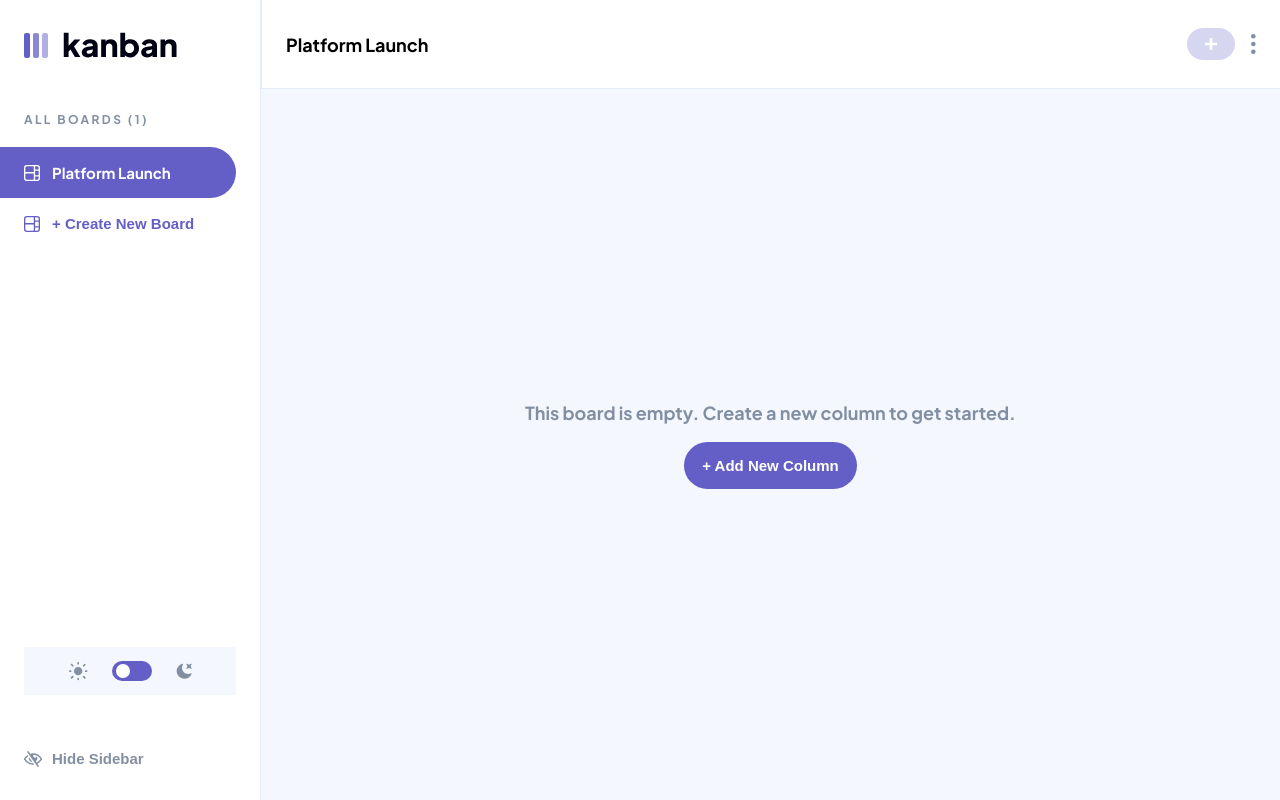
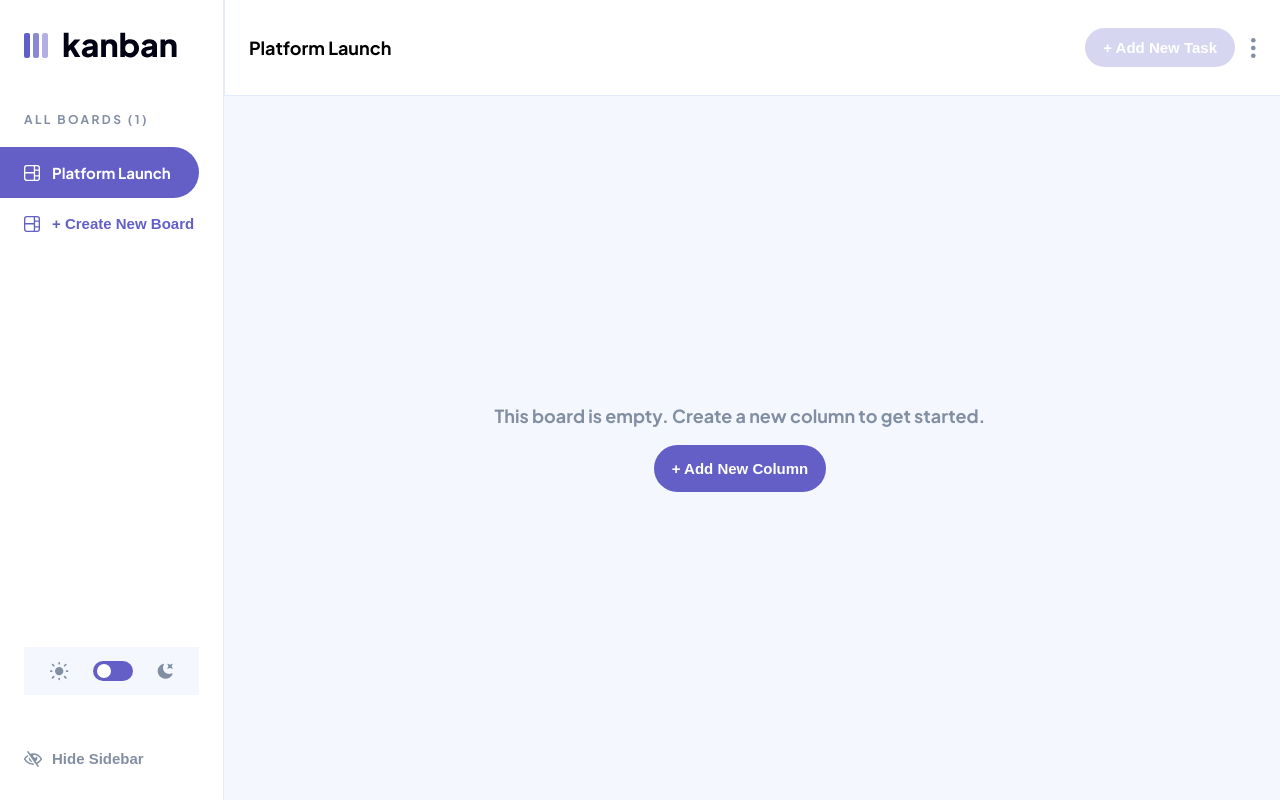
Before and after one commit to TroyRichardsDA/kanban, a React (Create React App) app: page / in a window 1280 px wide. Built offline with nearby package versions, Linux system fonts and the light colour scheme.

Commit message:
Fixed Overflowing issue with columns

```diff
--- a/src/components/BoardsNav/_BoardsNav.scss
+++ b/src/components/BoardsNav/_BoardsNav.scss
@@ -26,6 +26,7 @@
       color: $primary;
       background: none;
       border: none;
+      white-space: nowrap;
     }
 
     svg > path {
--- a/src/components/Column/_Column.scss
+++ b/src/components/Column/_Column.scss
@@ -3,6 +3,7 @@
 
 .column_container {
   min-width: 280px;
+  height: 100%;
 }
 
 .column_header {
--- a/src/features/Board/Board.tsx
+++ b/src/features/Board/Board.tsx
@@ -24,7 +24,9 @@ const Board = () => {
 
   return (
     <main
-      className={`board_container ${boardColumnsLength === 0 && "board_empty"}`}
+      className={`board_container ${
+        boardColumnsLength === 0 ? "board_empty" : ""
+      }`}
     >
       {boardColumnsLength === 0 && (
         <div className="board_empty--content">
@@ -33,7 +35,7 @@ const Board = () => {
         </div>
       )}
 
-      <>
+      <div className="board_columns-container">
         {boardColumnsLength > 0 && (
           <>
             {currentBoard.columns.map(({ id, name, tasks }) => (
@@ -44,7 +46,7 @@ const Board = () => {
             </div>
           </>
         )}
-      </>
+      </div>
       {!sideBarIsOpen && (
         <button onClick={(e) => openSidebar(e)} className="board_show-sidebar">
           <Show />
--- a/src/features/Board/_Board.scss
+++ b/src/features/Board/_Board.scss
@@ -4,15 +4,11 @@
 
 .board_container {
   position: relative;
-  flex: 2;
   padding: 24px 16px;
   display: flex;
+  height: 100%;
+  width: 100%;
   gap: 24px;
-  overflow-x: scroll;
-
-  &::-webkit-scrollbar {
-    height: 0px;
-  }
 }
 
 .board_empty {
@@ -44,6 +40,15 @@
       padding: 14px 18px;
       border-radius: 24px;
     }
+  }
+}
+
+.board_columns-container {
+  display: flex;
+  overflow-x: scroll;
+
+  &::-webkit-scrollbar {
+    height: 0px;
   }
 }
 
--- a/src/features/Header/Header.tsx
+++ b/src/features/Header/Header.tsx
@@ -22,11 +22,12 @@ function Header() {
     useAppSelector((state) => state.modals);
   const { isDarkMode } = useAppSelector((state) => state.theme);
   const currentBoard = boards.find((board) => board.isCurrent)!;
+  const isMobileScreen = window.innerWidth < 768;
   const noColumns = currentBoard.columns.length === 0;
   const dispatch = useAppDispatch();
 
   function toggleAllBoards() {
-    if (window.innerWidth < 768) {
+    if (isMobileScreen) {
       dispatch(toggleAllBoardsModal());
     }
   }
@@ -64,7 +65,7 @@ function Header() {
             disabled={noColumns ? true : false}
             className={noColumns ? "dimmed" : ""}
           >
-            <Plus />
+            <Plus /> <span>+ Add New Task</span>
           </button>
           <Ellipsis onClick={() => dispatch(toggleBoardMiniModal())} />
           {boardMiniModalIsOpen && (
--- a/src/features/Header/_Header.scss
+++ b/src/features/Header/_Header.scss
@@ -10,6 +10,7 @@
 .header_container {
   padding: 20px 16px;
   display: flex;
+  max-width: 100%;
   align-items: center;
   justify-content: space-between;
   background-color: white;
@@ -42,6 +43,7 @@
   display: flex;
   align-items: center;
   gap: 16px;
+  cursor: pointer;
 
   .dimmed {
     cursor: default;
@@ -51,16 +53,16 @@
   button {
     display: flex;
     align-items: center;
-
+    gap: 4px;
     background-color: $primary;
     border-radius: 24px;
     padding: 10px 18px;
 
     border: none;
-  }
 
-  svg {
-    cursor: pointer;
+    span {
+      display: none;
+    }
   }
 }
 
@@ -92,4 +94,16 @@
       display: none;
     }
   }
+
+  .header_right > button {
+    svg {
+      display: none;
+    }
+
+    span {
+      @include HeadingM;
+      display: block;
+      color: white;
+    }
+  }
 }
--- a/src/features/Sidebar/_Sidebar.scss
+++ b/src/features/Sidebar/_Sidebar.scss
@@ -1,5 +1,6 @@
 @use "../../styles/utils/breakpoints" as *;
 @use "../../styles/abstracts/variables" as *;
+@use "../../styles/shared//typography" as *;
 
 .sidebar {
   display: none;
@@ -27,15 +28,12 @@
   }
 
   .sidebar_hide {
+    @include HeadingM;
     background-color: transparent;
     border: none;
     display: flex;
     align-items: center;
     gap: 10px;
     color: $grey;
-
-    font-weight: 700;
-    font-size: 15px;
-    line-height: 19px;
   }
 }
--- a/src/styles/base/_app.scss
+++ b/src/styles/base/_app.scss
@@ -2,6 +2,8 @@
 @use "../utils/breakpoints" as *;
 
 .app {
+  display: flex;
+  flex-direction: column;
   background-color: $lightBG;
   font-family: $baseFont;
   height: 100%;
@@ -11,14 +13,14 @@
 .app_main-content {
   display: flex;
   flex-direction: column;
-  height: 100%;
-  flex: 1;
+  overflow: hidden;
+  width: 100%;
 }
 
 /*      TABLET     */
 @include breakpoint(tablet) {
   .app {
-    display: flex;
     flex-direction: row;
+    max-width: 100%;
   }
 }
```
Also changed, not shown: src/styles/abstracts/_global.scss (+6 -1 lines), src/index.css.
